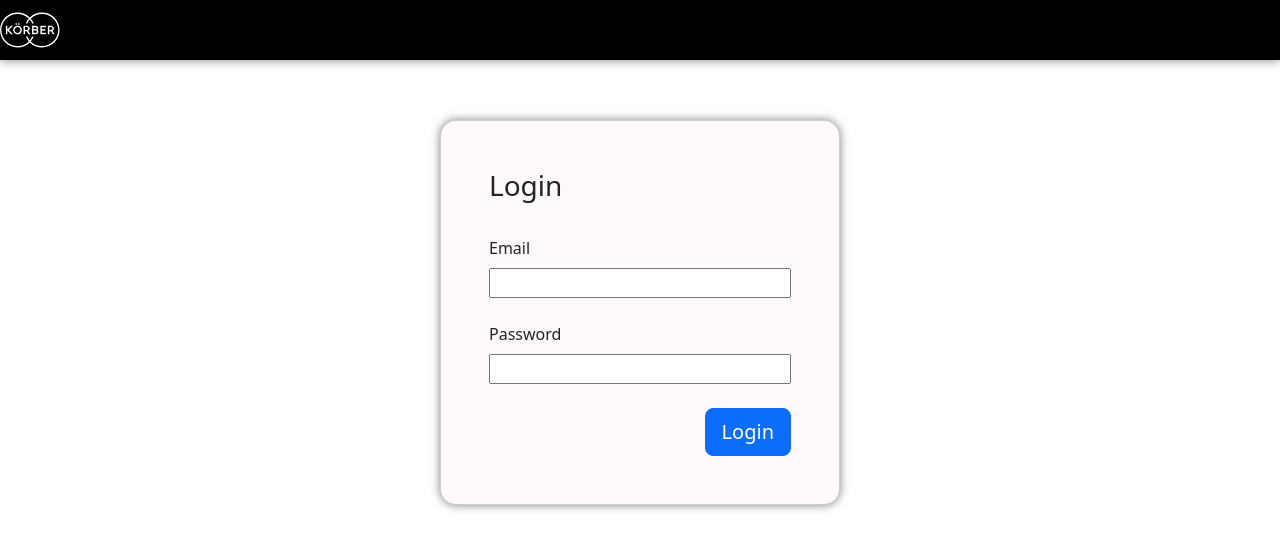
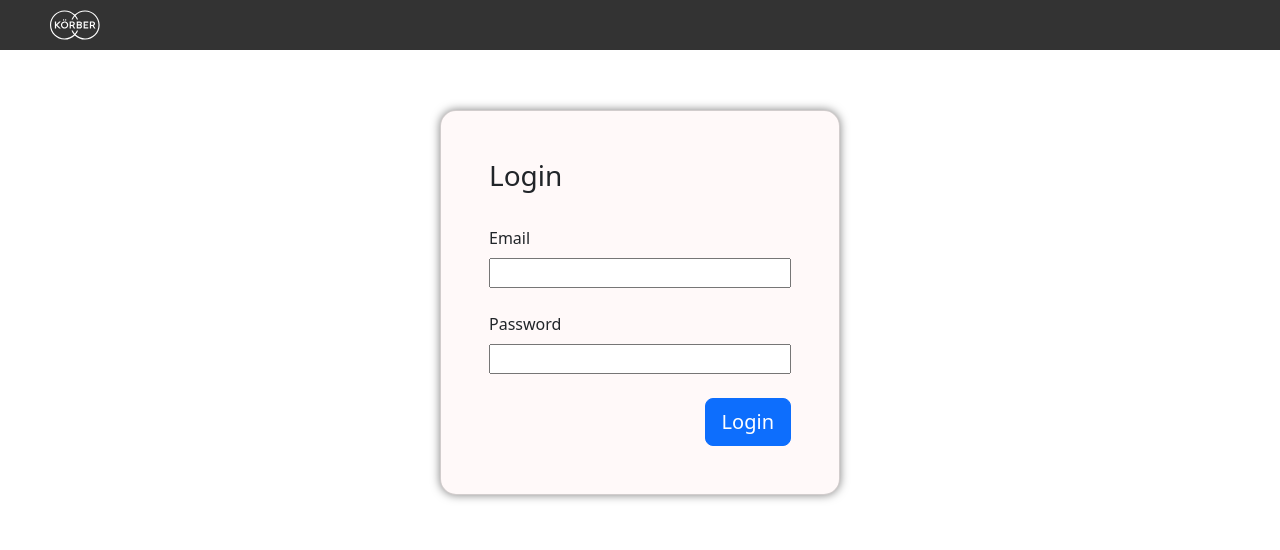
Before and after one commit to RuiCustodio96/Koerber-Pharma-Challenge, a Vue app: page / in a window 1280 px wide. Shown: the top 550 px of the page. Built offline with nearby package versions, Linux system fonts and the light colour scheme.

Commit message:
Login/Logout actions; Navbar user styles

```diff
--- a/package.json
+++ b/package.json
@@ -11,6 +11,8 @@
   },
   "dependencies": {
     "bootstrap": "^5.2.3",
+    "eslint": "^8.36.0",
+    "lowdb": "^5.1.0",
     "vue": "^3.2.45",
     "vue-router": "^4.1.6"
   },
--- a/src/assets/main.css
+++ b/src/assets/main.css
@@ -2,34 +2,35 @@
 
 /*#region LoginForm*/
 
-.row{
+.row {
     margin: 0;
 }
 
-.row .container{
+.row .container {
     margin-top: 60px;
 }
 
-.row .container .card{
+.row .container .card {
     width: 400px;
     background-color: #fff9f9;
     margin: auto auto;
     box-shadow: 0 0 10px rgba(0, 0, 0, 0.5);
+    border-radius: 1rem;
 }
 
-.row .container .card .form-label{
+.row .container .card .form-label {
     font-size: 16px;
 }
 
-.row .container .card .form-title{
+.row .container .card .form-title {
     padding-bottom: 25px;
 }
 
-.row .container .card .form-input{
-width:100%;
+.row .container .card .form-input {
+    width: 100%;
 }
 
-.row .container .card .login-button{
+.row .container .card .login-button {
     text-align: right;
 }
 
@@ -37,23 +38,40 @@ text-align: right;
 
 /*#region Navbar*/
 
-nav {
-    background-color: black;
-    margin: 0 !important;
-    padding: 0 !important;
-    overflow: hidden;
-    height: 60px;
-    box-shadow: 0 0 10px rgba(0, 0, 0, 0.5);
+.header-nav {
+    display: flex;
+    justify-content: space-between;
+    align-items: center;
+    padding: 5px 50px;
+    background-color: #333;
+    color: #fff;
 }
 
-nav ul {
-    margin: 0;
-    padding: 0;
+.logo img {
+    height: 40px;
 }
 
-nav ul li {
-    display: inline-block;
-    list-style-type: none;
+.basic-information {
+    text-align: right;
+}
+
+.basic-information .user-image {
+    background-color: grey;
+    border-radius: 50%;
+    border: white 2px;
+    border-style: solid;
+    margin-left: 20px;
+}
+
+.logout {
+    text-align: right;
+}
+
+.logout a {
+    text-decoration: none;
+    padding: 10px;
+    color: white;
+    cursor: pointer;
 }
 
 /*#endregion Navbar*/
--- a/src/components/HeaderChallenge.vue
+++ b/src/components/HeaderChallenge.vue
@@ -1,10 +1,30 @@
 <template>
-    <nav>
-        <ul>
-            <li><img alt="Koerber logo" class="logo" src="@/assets/icons/korber-logo.svg" width="60" height="60" /></li>
-        </ul>
+    <nav class="header-nav">
+        <div class="logo col-1">
+            <img alt="Koerber logo" class="logo" src="@/assets/icons/korber-logo.svg" width="50" height="50" />
+        </div>
+
+        <div v-if="userName != ''" class="basic-information col-10">
+            {{ userName }}<img v-if="userImage != ''" alt="User image" class="user-image" v-bind:src="userImage" width="50"
+                height="50">
+        </div>
+
+        <div v-if="userName != ''" class="logout col-1">
+            <a @click="logout()">Logout</a>
+        </div>
     </nav>
 </template>
-
-<script setup lang="ts">
+<script lang="ts">
+export default {
+    name: 'HeaderChallenge',
+    props: {
+        userName: String,
+        userImage: String,
+    },
+    methods: {
+        logout() {
+            this.$emit('log-out', '');
+        }
+    }
+}
 </script>
--- a/src/components/LoginFormChallenge.vue
+++ b/src/components/LoginFormChallenge.vue
@@ -1,7 +1,7 @@
 <template>
   <div class="row">
     <div class="container">
-    <div class="card" style="border-radius: 1rem;">
+      <div class="card">
         <div class="card-body p-5">
 
           <div class="form-title">
@@ -10,16 +10,18 @@
 
           <div class="form-outline mb-4">
             <label class="form-label">Email</label>
-              <input type="email" class="form-input" />
+            <input type="email" class="form-input" v-model="email" />
+            <!-- <input type="email" class="form-input" v-bind:value="email" /> -->
           </div>
 
           <div class="form-outline mb-4">
             <label class="form-label">Password</label>
-              <input type="password" class="form-input" />
+            <input type="password" class="form-input" v-model="password" />
+            <!-- <input type="password" class="form-input" v-bind:value="password" /> -->
           </div>
 
           <div class="login-button">
-            <button class="btn btn-primary btn-lg btn-block" type="submit">Login</button>
+            <button class="btn btn-primary btn-lg btn-block" @click="submitLogin" type="submit">Login</button>
           </div>
         </div>
       </div>
@@ -27,9 +29,64 @@
   </div>
 </template>
 
-    <script setup lang="ts">
+<script lang="ts">
+
+export default {
+  name: 'LoginFormChallenge',
+  data() {
+    return {
+
+      //#region Form Inputs
+      email: '',
+      password: '',
+      //#endregion Form Inputs
+
+      username: '',
+      name: '',
+      userImage: ''
+    };
+  },
+
+  methods: {
+
+    //Send user verification token to validate Login
+    sendValue(data: any) {
+
+      this.name = data.firstName + ' ' + data.lastName;
+      this.userImage = data.image;
+
+      this.$emit('log-in', this.name + ';' + this.userImage);
+    },
+
+    // Method to Login when clicked on Login Button
+    async submitLogin(): Promise<void> {
+
+      //Search for the user with the given email
+      fetch('https://dummyjson.com/users/search?q=' + this.email)
+        .then(res => res.json())
+        .then(data => {
+
+          if (data.users[0] != undefined) {
+
+            //Get information to Login
+            this.username = data.users[0].username;
+
+            //Login API
+            fetch('https://dummyjson.com/auth/login', {
+              method: 'POST',
+              headers: { 'Content-Type': 'application/json' },
+              body: JSON.stringify({
+                username: this.username,
+                password: this.password,
+              })
+            })
+              .then(res => res.json())
+              .then(data => this.sendValue(data));
+          } else {
+            alert("Login Failed!");
+          }
+        });
+    }
+  }
+}
 </script>
-
-<style scoped>
-
-</style>
--- a/src/views/HomeView.vue
+++ b/src/views/HomeView.vue
@@ -1,9 +1,38 @@
 <script setup lang="ts">
 import HeaderChallenge from '.././components/HeaderChallenge.vue'
 import LoginFormChallenge from '.././components/LoginFormChallenge.vue'
+import PostsListChallenge from '.././components/PostsListChallenge.vue';
 </script>
 
 <template>
-    <HeaderChallenge/>
-    <LoginFormChallenge/>
+    <HeaderChallenge @log-out="logOut()" :userName="userName" :userImage="userImage" />
+    <LoginFormChallenge v-if="!loggedIn" @log-in="logIn($event)" />
+    <PostsListChallenge v-if="loggedIn" />
 </template>
+
+<script lang="ts">
+
+export default {
+    name: 'HomeView',
+    data() {
+        return {
+            loggedIn: false,
+            userName: '',
+            userImage: ''
+        }
+    },
+    methods: {
+        logIn(data: string) {
+            this.userName = data.split(';')[0];
+            this.userImage = data.split(';')[1];
+            this.loggedIn = true;
+        },
+
+        logOut() {
+            this.userName = '';
+            this.userImage = '';
+            this.loggedIn = false;
+        }
+    }
+}
+</script>
```
Also changed, not shown: 1 other file (tests, documents, lock files or other folders). Lines whose indentation alone changed are shown as unchanged.
